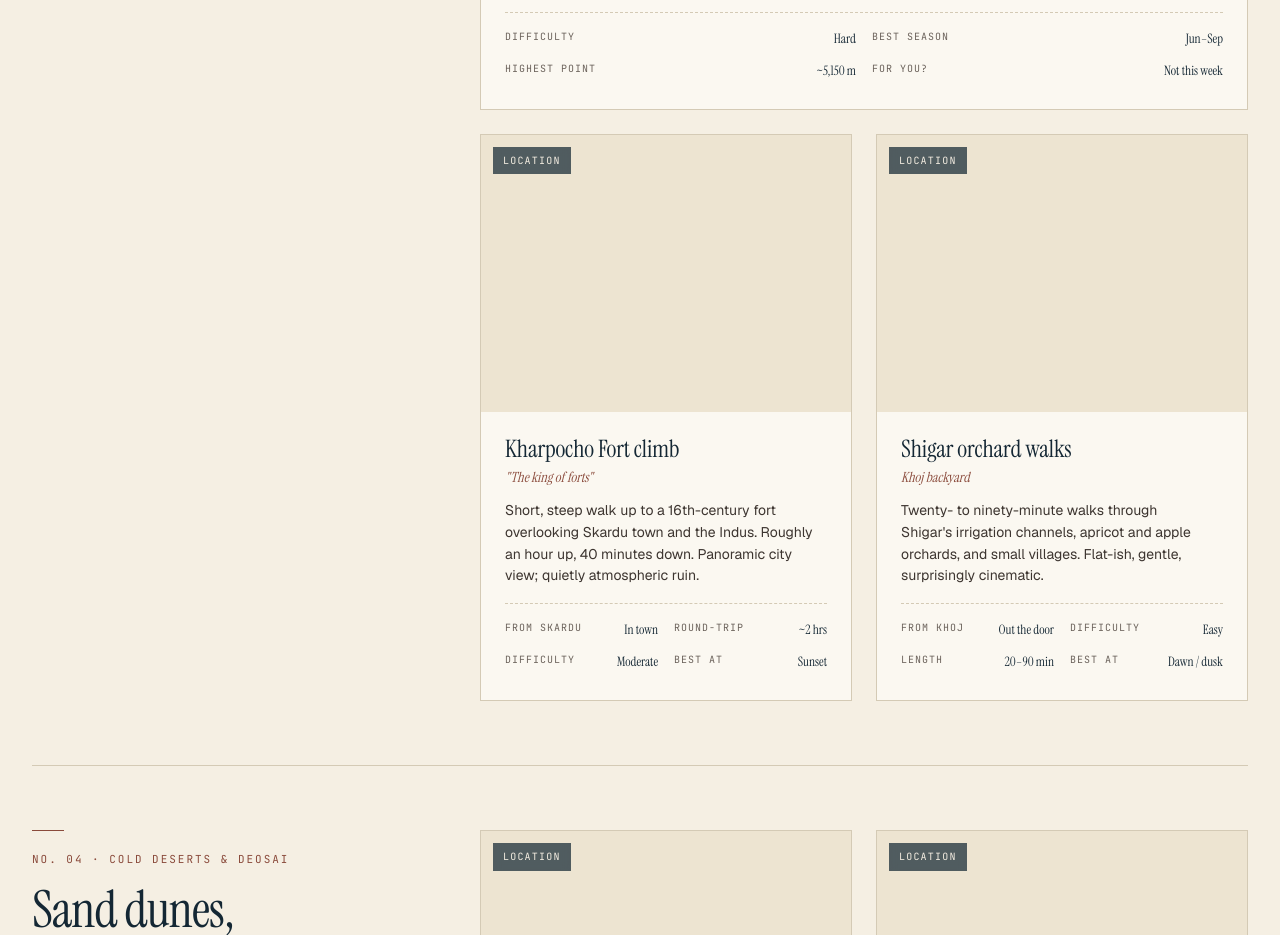
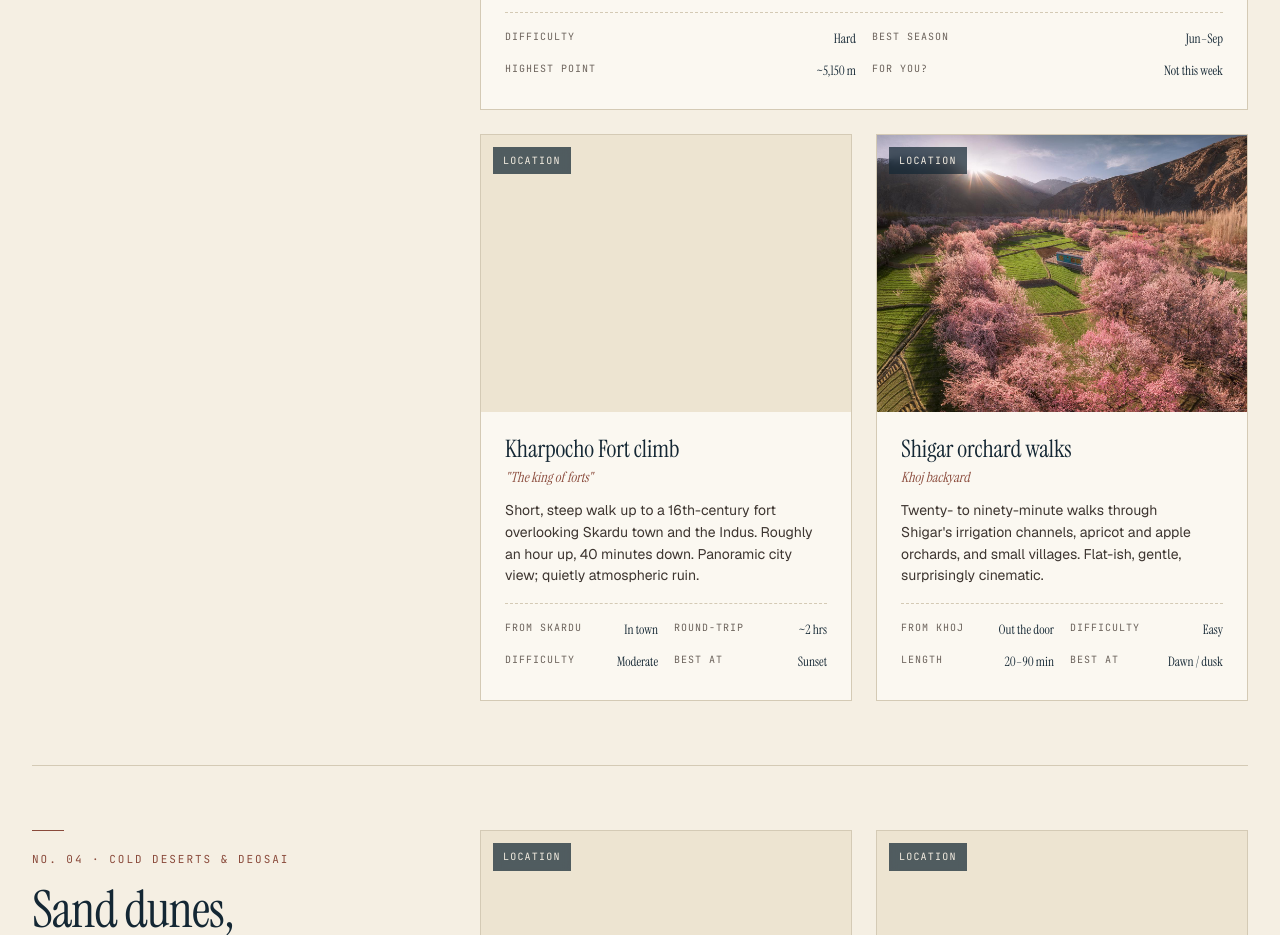
Before and after one commit to usmanjaved-droid/summit-fellowship-website, a Next.js app: page /explore-skardu in a window 1280 px wide. Shown: the part 7580-8515 px from the top of the page. Built offline with nearby package versions, Linux system fonts and the light colour scheme.

Commit message:
feat: add apricot orchard image to Shigar orchard walks card

```diff
--- a/app/explore-skardu/page.tsx
+++ b/app/explore-skardu/page.tsx
@@ -405,6 +405,7 @@ export default function ExploreSkardu() {
                   { label: 'Length', value: '20–90 min' },
                   { label: 'Best at', value: 'Dawn / dusk' },
                 ]}
+                image="/images/skardu/explore-skardu/apricot orchar Shigar.jpg"
               />
             </div>
           </div>
```
